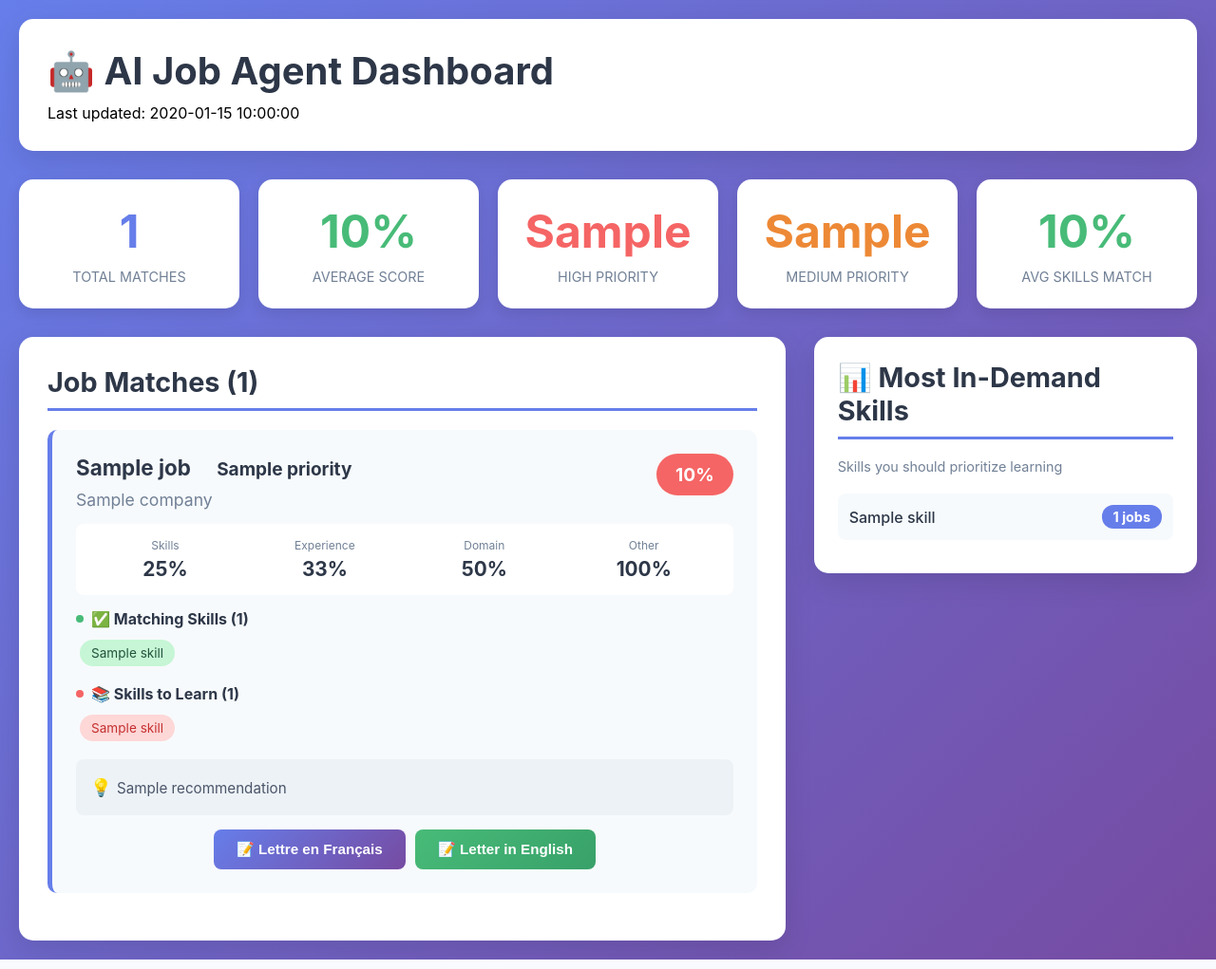
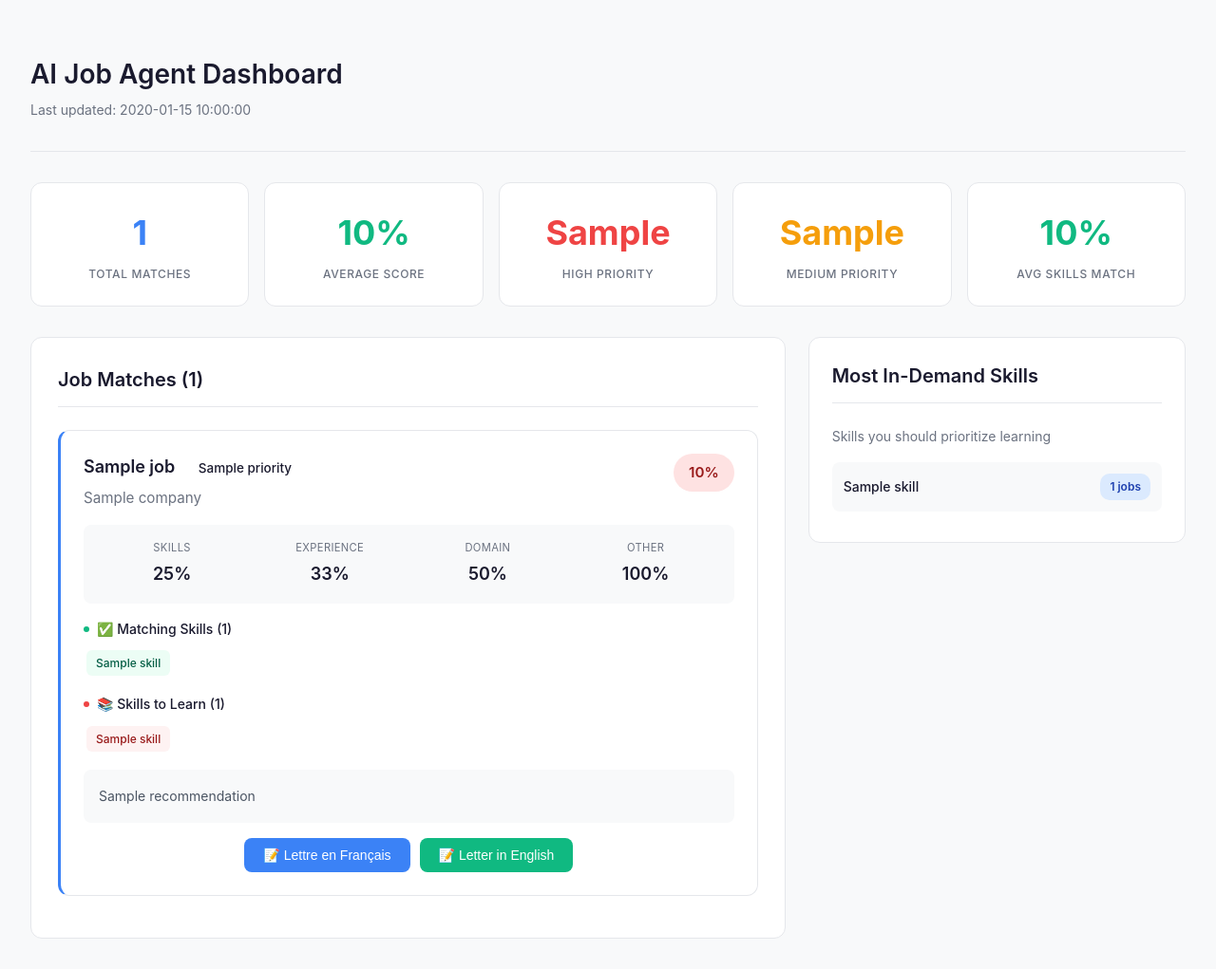
Before and after one commit to h4y4h0o/ai-job-agent, a Flask app: template templates/dashboard.html in a window 1280 px wide. Shown: the whole page at 95% size. Run offline with Flask 3, Linux system fonts and the light colour scheme; the template is opened without the code that fills it: most values are stand-ins (such as "Sample title", 1, 10 or a date in 2020).

Commit message:
update dashboard's css

```diff
--- a/templates/dashboard.html
+++ b/templates/dashboard.html
@@ -5,6 +5,7 @@
     <meta name="viewport" content="width=device-width, initial-scale=1.0">
     <title>AI Job Agent Dashboard</title>
     <style>
+        /* Reset & Base */
         * {
             margin: 0;
             padding: 0;
@@ -12,10 +13,12 @@
         }
 
         body {
-            font-family: -apple-system, BlinkMacSystemFont, 'Segoe UI', Roboto, sans-serif;
-            background: linear-gradient(135deg, #667eea 0%, #764ba2 100%);
+            font-family: 'Inter', -apple-system, BlinkMacSystemFont, 'Segoe UI', Roboto, sans-serif;
+            background: #f8f9fa;
             min-height: 100vh;
-            padding: 20px;
+            padding: 32px;
+            color: #1a1a2e;
+            line-height: 1.6;
         }
 
         .container {
@@ -23,148 +26,174 @@
             margin: 0 auto;
         }
 
+        /* Header */
         .header {
-            background: white;
-            padding: 30px;
-            border-radius: 15px;
-            box-shadow: 0 10px 30px rgba(0,0,0,0.1);
-            margin-bottom: 30px;
+            padding: 24px 0 32px;
+            margin-bottom: 32px;
+            border-bottom: 1px solid #e5e7eb;
         }
 
         .header h1 {
-            color: #2d3748;
-            font-size: 2.5em;
-            margin-bottom: 10px;
+            color: #1a1a2e;
+            font-size: 1.75em;
+            font-weight: 600;
+            margin-bottom: 4px;
         }
 
+        .header p {
+            color: #6b7280;
+            font-size: 0.875em;
+        }
+
+        /* Stats Grid */
         .stats-grid {
             display: grid;
-            grid-template-columns: repeat(auto-fit, minmax(200px, 1fr));
-            gap: 20px;
-            margin-bottom: 30px;
+            grid-template-columns: repeat(auto-fit, minmax(180px, 1fr));
+            gap: 16px;
+            margin-bottom: 32px;
         }
 
         .stat-card {
             background: white;
-            padding: 25px;
-            border-radius: 15px;
-            box-shadow: 0 5px 15px rgba(0,0,0,0.1);
+            padding: 24px;
+            border-radius: 12px;
+            border: 1px solid #e5e7eb;
             text-align: center;
+            transition: box-shadow 0.2s ease;
+        }
+
+        .stat-card:hover {
+            box-shadow: 0 4px 12px rgba(0,0,0,0.05);
         }
 
         .stat-value {
-            font-size: 3em;
-            font-weight: bold;
-            margin-bottom: 10px;
+            font-size: 2.25em;
+            font-weight: 700;
+            margin-bottom: 4px;
         }
 
         .stat-label {
-            color: #718096;
-            font-size: 0.9em;
+            color: #6b7280;
+            font-size: 0.75em;
             text-transform: uppercase;
+            letter-spacing: 0.05em;
+            font-weight: 500;
         }
 
-        .stat-card.total .stat-value { color: #667eea; }
-        .stat-card.average .stat-value { color: #48bb78; }
-        .stat-card.high .stat-value { color: #f56565; }
-        .stat-card.medium .stat-value { color: #ed8936; }
+        .stat-card.total .stat-value { color: #3b82f6; }
+        .stat-card.average .stat-value { color: #10b981; }
+        .stat-card.high .stat-value { color: #ef4444; }
+        .stat-card.medium .stat-value { color: #f59e0b; }
 
+        /* Content Grid */
         .content-grid {
             display: grid;
             grid-template-columns: 2fr 1fr;
-            gap: 30px;
+            gap: 24px;
         }
 
+        /* Jobs Section */
         .jobs-section {
             background: white;
-            padding: 30px;
-            border-radius: 15px;
-            box-shadow: 0 10px 30px rgba(0,0,0,0.1);
+            padding: 28px;
+            border-radius: 12px;
+            border: 1px solid #e5e7eb;
         }
 
         .section-title {
-            font-size: 1.8em;
-            color: #2d3748;
-            margin-bottom: 20px;
-            padding-bottom: 10px;
-            border-bottom: 3px solid #667eea;
+            font-size: 1.25em;
+            font-weight: 600;
+            color: #1a1a2e;
+            margin-bottom: 24px;
+            padding-bottom: 12px;
+            border-bottom: 1px solid #e5e7eb;
         }
 
+        /* Job Cards */
         .job-card {
-            background: #f7fafc;
-            border-left: 5px solid #667eea;
-            padding: 25px;
-            margin-bottom: 20px;
-            border-radius: 10px;
-            transition: transform 0.2s;
+            background: white;
+            border: 1px solid #e5e7eb;
+            border-left: 3px solid #3b82f6;
+            padding: 24px;
+            margin-bottom: 16px;
+            border-radius: 12px;
+            transition: box-shadow 0.2s ease;
         }
 
         .job-card:hover {
-            transform: translateY(-5px);
-            box-shadow: 0 10px 25px rgba(0,0,0,0.1);
+            box-shadow: 0 4px 12px rgba(0,0,0,0.06);
         }
 
         .job-card.high-priority {
-            border-left-color: #f56565;
-            background: #fff5f5;
+            border-left-color: #ef4444;
         }
 
         .job-card.medium-priority {
-            border-left-color: #ed8936;
-            background: #fffaf0;
+            border-left-color: #f59e0b;
         }
 
         .job-header {
             display: flex;
             justify-content: space-between;
             align-items: start;
-            margin-bottom: 15px;
+            margin-bottom: 16px;
         }
 
         .job-title {
-            font-size: 1.4em;
-            color: #2d3748;
-            font-weight: bold;
-            margin-bottom: 5px;
+            font-size: 1.125em;
+            color: #1a1a2e;
+            font-weight: 600;
+            margin-bottom: 4px;
         }
 
         .job-company {
-            color: #718096;
-            font-size: 1.1em;
+            color: #6b7280;
+            font-size: 0.95em;
         }
 
+        /* Score Badge */
         .score-badge {
-            padding: 10px 20px;
-            border-radius: 25px;
-            font-weight: bold;
-            font-size: 1.2em;
-            color: white;
+            padding: 8px 16px;
+            border-radius: 20px;
+            font-weight: 600;
+            font-size: 0.95em;
         }
 
-        .score-high { background: #48bb78; }
-        .score-medium { background: #ed8936; }
-        .score-low { background: #f56565; }
+        .score-high {
+            background: #d1fae5;
+            color: #065f46;
+        }
+        .score-medium {
+            background: #fef3c7;
+            color: #92400e;
+        }
+        .score-low {
+            background: #fee2e2;
+            color: #991b1b;
+        }
 
+        /* Priority Badge */
         .priority-badge {
             display: inline-block;
-            padding: 5px 12px;
-            border-radius: 15px;
-            font-size: 0.85em;
-            font-weight: bold;
+            padding: 4px 10px;
+            border-radius: 12px;
+            font-size: 0.75em;
+            font-weight: 500;
             margin-left: 10px;
         }
 
-        .priority-high { background: #fed7d7; color: #c53030; }
-        .priority-medium { background: #feebc8; color: #c05621; }
-        .priority-low { background: #c6f6d5; color: #22543d; }
+        .priority-high { background: #fee2e2; color: #991b1b; }
+        .priority-medium { background: #fef3c7; color: #92400e; }
+        .priority-low { background: #d1fae5; color: #065f46; }
 
+        /* Score Breakdown */
         .score-breakdown {
             display: grid;
             grid-template-columns: repeat(4, 1fr);
-            gap: 10px;
-            margin: 15px 0;
-            padding: 15px;
-            background: white;
+            gap: 12px;
+            margin: 16px 0;
+            padding: 16px;
+            background: #f8f9fa;
             border-radius: 8px;
         }
 
@@ -173,24 +202,28 @@
         }
 
         .breakdown-label {
-            font-size: 0.75em;
-            color: #718096;
-            margin-bottom: 5px;
+            font-size: 0.7em;
+            color: #6b7280;
+            margin-bottom: 4px;
+            text-transform: uppercase;
+            letter-spacing: 0.03em;
         }
 
         .breakdown-value {
-            font-size: 1.3em;
-            font-weight: bold;
-            color: #2d3748;
+            font-size: 1.125em;
+            font-weight: 600;
+            color: #1a1a2e;
         }
 
+        /* Skills Section */
         .skills-section {
-            margin: 15px 0;
+            margin: 16px 0;
         }
 
         .skills-label {
-            font-weight: bold;
-            color: #2d3748;
+            font-weight: 500;
+            font-size: 0.875em;
+            color: #1a1a2e;
             margin-bottom: 8px;
             display: flex;
             align-items: center;
@@ -199,53 +232,56 @@
         .skills-label::before {
             content: '';
             display: inline-block;
-            width: 8px;
-            height: 8px;
+            width: 6px;
+            height: 6px;
             border-radius: 50%;
             margin-right: 8px;
         }
 
-        .matching-skills .skills-label::before { background: #48bb78; }
-        .missing-skills .skills-label::before { background: #f56565; }
+        .matching-skills .skills-label::before { background: #10b981; }
+        .missing-skills .skills-label::before { background: #ef4444; }
 
+        /* Skill Tags */
         .skill-tag {
             display: inline-block;
-            padding: 6px 12px;
-            margin: 4px;
-            border-radius: 15px;
-            font-size: 0.85em;
+            padding: 4px 10px;
+            margin: 3px;
+            border-radius: 6px;
+            font-size: 0.75em;
+            font-weight: 500;
         }
 
         .skill-match {
-            background: #c6f6d5;
-            color: #22543d;
+            background: #ecfdf5;
+            color: #065f46;
         }
 
         .skill-missing {
-            background: #fed7d7;
-            color: #c53030;
+            background: #fef2f2;
+            color: #991b1b;
         }
 
+        /* Recommendation */
         .recommendation {
-            margin-top: 15px;
-            padding: 15px;
-            background: #edf2f7;
+            margin-top: 16px;
+            padding: 16px;
+            background: #f8f9fa;
             border-radius: 8px;
-            font-size: 0.95em;
-            line-height: 1.6;
-            color: #4a5568;
+            font-size: 0.875em;
+            line-height: 1.7;
+            color: #4b5563;
         }
 
         .recommendation::before {
-            content: '💡 ';
-            font-size: 1.2em;
+            content: '';
         }
 
+        /* Sidebar */
         .sidebar-card {
             background: white;
-            padding: 25px;
-            border-radius: 15px;
-            box-shadow: 0 10px 30px rgba(0,0,0,0.1);
+            padding: 24px;
+            border-radius: 12px;
+            border: 1px solid #e5e7eb;
         }
 
         .skill-demand-item {
@@ -253,71 +289,91 @@
             justify-content: space-between;
             align-items: center;
             padding: 12px;
-            margin-bottom: 10px;
-            background: #f7fafc;
+            margin-bottom: 8px;
+            background: #f8f9fa;
             border-radius: 8px;
+            transition: background 0.2s ease;
+        }
+
+        .skill-demand-item:hover {
+            background: #f1f5f9;
         }
 
         .skill-name {
             font-weight: 500;
-            color: #2d3748;
+            font-size: 0.875em;
+            color: #1a1a2e;
         }
 
         .skill-count {
-            background: #667eea;
-            color: white;
-            padding: 4px 12px;
-            border-radius: 12px;
-            font-size: 0.9em;
-            font-weight: bold;
+            background: #dbeafe;
+            color: #1e40af;
+            padding: 4px 10px;
+            border-radius: 10px;
+            font-size: 0.75em;
+            font-weight: 600;
         }
 
+        /* Empty State */
         .empty-state {
             text-align: center;
             padding: 60px 20px;
-            color: #718096;
+            color: #6b7280;
         }
 
         .empty-state-icon {
-            font-size: 4em;
-            margin-bottom: 20px;
+            font-size: 3em;
+            margin-bottom: 16px;
+            opacity: 0.5;
         }
 
+        .empty-state h2 {
+            font-size: 1.25em;
+            font-weight: 600;
+            color: #1a1a2e;
+            margin-bottom: 8px;
+        }
+
+        /* Responsive */
         @media (max-width: 1024px) {
             .content-grid {
                 grid-template-columns: 1fr;
             }
+            body {
+                padding: 16px;
+            }
         }
-        /* Cover Letter Button Styles */
+
+        /* Cover Letter Buttons */
         .cover-letter-btn {
             color: white;
-            padding: 12px 24px;
+            padding: 10px 20px;
             border: none;
             border-radius: 8px;
             cursor: pointer;
-            font-weight: bold;
-            font-size: 0.95em;
-            transition: transform 0.2s, box-shadow 0.2s;
-            min-width: 180px;
+            font-weight: 500;
+            font-size: 0.875em;
+            transition: opacity 0.2s ease, transform 0.2s ease;
+            min-width: 160px;
         }
 
         .cover-letter-btn:hover {
-            transform: translateY(-2px);
-            box-shadow: 0 5px 15px rgba(0,0,0,0.2);
+            opacity: 0.9;
+            transform: translateY(-1px);
         }
 
         .cover-letter-btn:disabled {
-            opacity: 0.6;
+            opacity: 0.5;
             cursor: not-allowed;
             transform: none;
         }
 
         .cover-letter-btn-fr {
-            background: linear-gradient(135deg, #667eea 0%, #764ba2 100%);
+            background: #3b82f6;
         }
 
         .cover-letter-btn-en {
-            background: linear-gradient(135deg, #48bb78 0%, #38a169 100%);
+            background: #10b981;
         }
 
         /* Modal Styles */
@@ -327,12 +383,12 @@
             left: 0;
             width: 100%;
             height: 100%;
-            background: rgba(0,0,0,0.5);
+            background: rgba(0,0,0,0.4);
             display: flex;
             align-items: center;
             justify-content: center;
             z-index: 1000;
-            animation: fadeIn 0.3s;
+            animation: fadeIn 0.2s ease;
         }
 
         @keyframes fadeIn {
@@ -342,18 +398,18 @@
 
         .modal-content {
             background: white;
-            padding: 40px;
-            border-radius: 15px;
-            max-width: 800px;
-            max-height: 80vh;
+            padding: 32px;
+            border-radius: 12px;
+            max-width: 720px;
+            max-height: 85vh;
             overflow-y: auto;
-            box-shadow: 0 20px 60px rgba(0,0,0,0.3);
-            animation: slideUp 0.3s;
+            box-shadow: 0 20px 40px rgba(0,0,0,0.15);
+            animation: modalSlide 0.2s ease;
         }
 
-        @keyframes slideUp {
+        @keyframes modalSlide {
             from {
-                transform: translateY(50px);
+                transform: translateY(20px);
                 opacity: 0;
             }
             to {
@@ -364,64 +420,74 @@
 
         .modal-header {
             margin-top: 0;
-            color: #2d3748;
-            font-size: 1.8em;
+            color: #1a1a2e;
+            font-size: 1.5em;
+            font-weight: 600;
         }
 
         .modal-meta {
-            color: #718096;
+            color: #6b7280;
             margin-bottom: 20px;
-            font-size: 0.95em;
+            font-size: 0.875em;
         }
 
         .modal-body {
             white-space: pre-wrap;
             line-height: 1.8;
-            font-family: Georgia, serif;
-            color: #2d3748;
+            font-family: Georgia, 'Times New Roman', serif;
+            color: #1a1a2e;
             margin: 20px 0;
+            font-size: 0.95em;
         }
 
         .modal-actions {
-            margin-top: 30px;
+            margin-top: 24px;
             display: flex;
             gap: 10px;
             flex-wrap: wrap;
         }
 
         .modal-btn {
-            padding: 12px 24px;
+            padding: 10px 20px;
             border: none;
             border-radius: 8px;
             cursor: pointer;
-            font-weight: bold;
-            font-size: 0.95em;
-            transition: all 0.2s;
+            font-weight: 500;
+            font-size: 0.875em;
+            transition: opacity 0.2s ease;
+        }
+
+        .modal-btn:hover {
+            opacity: 0.85;
         }
 
         .modal-btn-copy {
-            background: #48bb78;
+            background: #10b981;
             color: white;
         }
 
-        .modal-btn-copy:hover {
-            background: #38a169;
+        .modal-btn-close {
+            background: #e5e7eb;
+            color: #1a1a2e;
         }
 
-        .modal-btn-close {
-            background: #cbd5e0;
-            color: #2d3748;
-        }
-
-        .modal-btn-close:hover {
-            background: #a0aec0;
+        /* Apply Recommendation Box */
+        .apply-recommendation {
+            margin-top: 16px;
+            padding: 12px 16px;
+            background: #ecfdf5;
+            border-radius: 8px;
+            text-align: center;
+            font-weight: 500;
+            font-size: 0.875em;
+            color: #065f46;
         }
     </style>
 </head>
 <body>
     <div class="container">
         <div class="header">
-            <h1>🤖 AI Job Agent Dashboard</h1>
+            <h1>AI Job Agent Dashboard</h1>
             <p>Last updated: {{ last_updated }}</p>
         </div>
 
@@ -518,12 +584,12 @@
                     </div>
 
                     {% if job.should_apply %}
-                    <div style="margin-top: 15px; padding: 10px; background: #c6f6d5; border-radius: 8px; text-align: center; font-weight: bold; color: #22543d;">
-                        ✓ Recommended: Apply to this position
+                    <div class="apply-recommendation">
+                        Recommended: Apply to this position
                     </div>
                     {% endif %}
                     <!-- Cover Letter Buttons -->
-                    <div style="margin-top: 15px; text-align: center; display: flex; gap: 10px; justify-content: center; flex-wrap: wrap;">
+                    <div style="margin-top: 16px; display: flex; gap: 10px; justify-content: center; flex-wrap: wrap;">
                         <button onclick="generateCoverLetter({{ loop.index0 }}, 'fr')" class="cover-letter-btn cover-letter-btn-fr">
                             📝 Lettre en Français
                         </button>
@@ -537,8 +603,8 @@
 
             <div class="sidebar">
                 <div class="sidebar-card">
-                    <h3 class="section-title">📊 Most In-Demand Skills</h3>
-                    <p style="color: #718096; margin-bottom: 20px; font-size: 0.9em;">
+                    <h3 class="section-title">Most In-Demand Skills</h3>
+                    <p style="color: #6b7280; margin-bottom: 16px; font-size: 0.875em;">
                         Skills you should prioritize learning
                     </p>
                     {% for skill, count in top_missing %}
@@ -595,31 +661,28 @@ function generateCoverLetter(jobIndex, language) {
 function showCoverLetterModal(data, language) {
     const modal = document.createElement('div');
     modal.className = 'modal-overlay';
-    modal.style.cssText = 'position: fixed; top: 0; left: 0; width: 100%; height: 100%; background: rgba(0,0,0,0.5); display: flex; align-items: center; justify-content: center; z-index: 1000;';
 
     const languageLabel = language === 'fr' ? 'Français' : 'English';
-    const copyLabel = language === 'fr' ? '📋 Copier' : '📋 Copy';
+    const copyLabel = language === 'fr' ? 'Copier' : 'Copy';
     const closeLabel = language === 'fr' ? 'Fermer' : 'Close';
 
     const coverLetter = data.cover_letter.replace(/\n/g, '<br>');
 
     modal.innerHTML = `
-        <div style="background: white; padding: 40px; border-radius: 15px; max-width: 800px; max-height: 80vh; overflow-y: auto; box-shadow: 0 20px 60px rgba(0,0,0,0.3);">
-            <h2 style="margin-top: 0; color: #2d3748; font-size: 1.8em;">📝 ${language === 'fr' ? 'Lettre de Motivation' : 'Cover Letter'}</h2>
-            <p style="color: #718096; margin-bottom: 20px; font-size: 0.95em;">
+        <div class="modal-content">
+            <h2 class="modal-header">${language === 'fr' ? 'Lettre de Motivation' : 'Cover Letter'}</h2>
+            <p class="modal-meta">
                 <strong>${data.job_title}</strong> at <strong>${data.company}</strong><br>
                 ${data.word_count} ${language === 'fr' ? 'mots' : 'words'} | ${languageLabel}
             </p>
-            <div style="white-space: pre-wrap; line-height: 1.8; font-family: Georgia, serif; color: #2d3748; margin: 20px 0;">
+            <div class="modal-body">
                 ${coverLetter}
             </div>
-            <div style="margin-top: 30px; display: flex; gap: 10px; flex-wrap: wrap;">
-                <button onclick="copyCoverLetter(\`${data.cover_letter.replace(/`/g, '\\`')}\`, '${language}')"
-                        style="background: #48bb78; color: white; padding: 12px 24px; border: none; border-radius: 8px; cursor: pointer; font-weight: bold;">
+            <div class="modal-actions">
+                <button onclick="copyCoverLetter(\`${data.cover_letter.replace(/`/g, '\\`')}\`, '${language}')" class="modal-btn modal-btn-copy">
                     ${copyLabel}
                 </button>
-                <button onclick="closeModal()"
-                        style="background: #cbd5e0; color: #2d3748; padding: 12px 24px; border: none; border-radius: 8px; cursor: pointer; font-weight: bold;">
+                <button onclick="closeModal()" class="modal-btn modal-btn-close">
                     ${closeLabel}
                 </button>
             </div>
```
Also changed, not shown: README.md, 1 other file.
